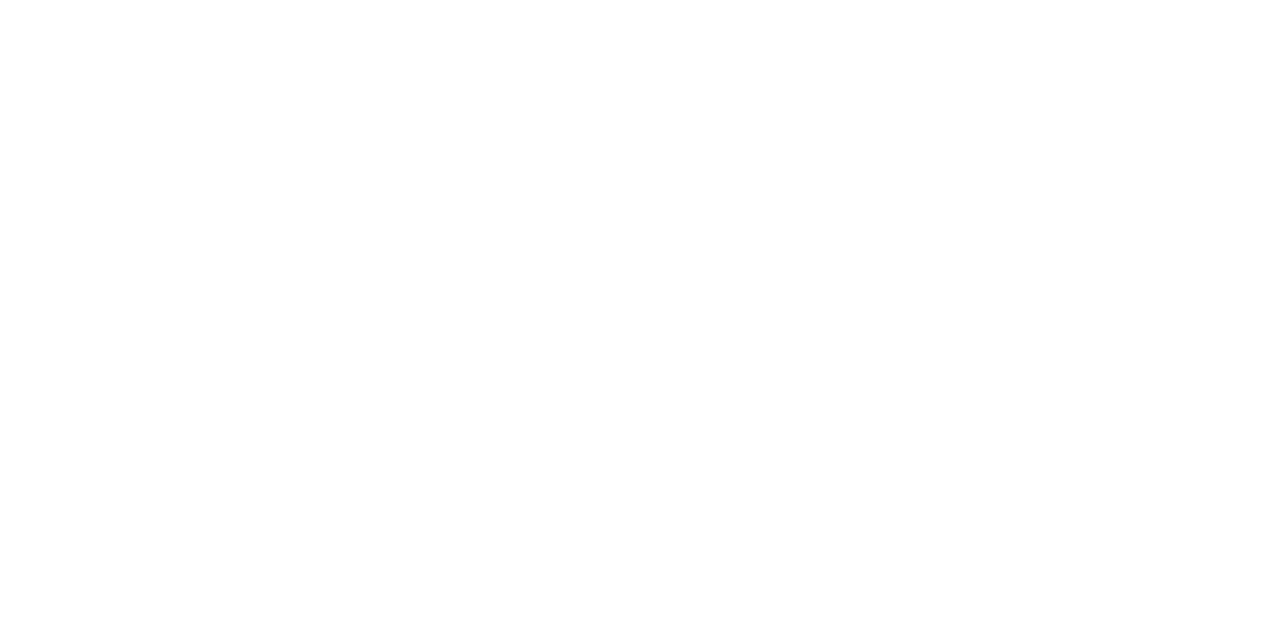
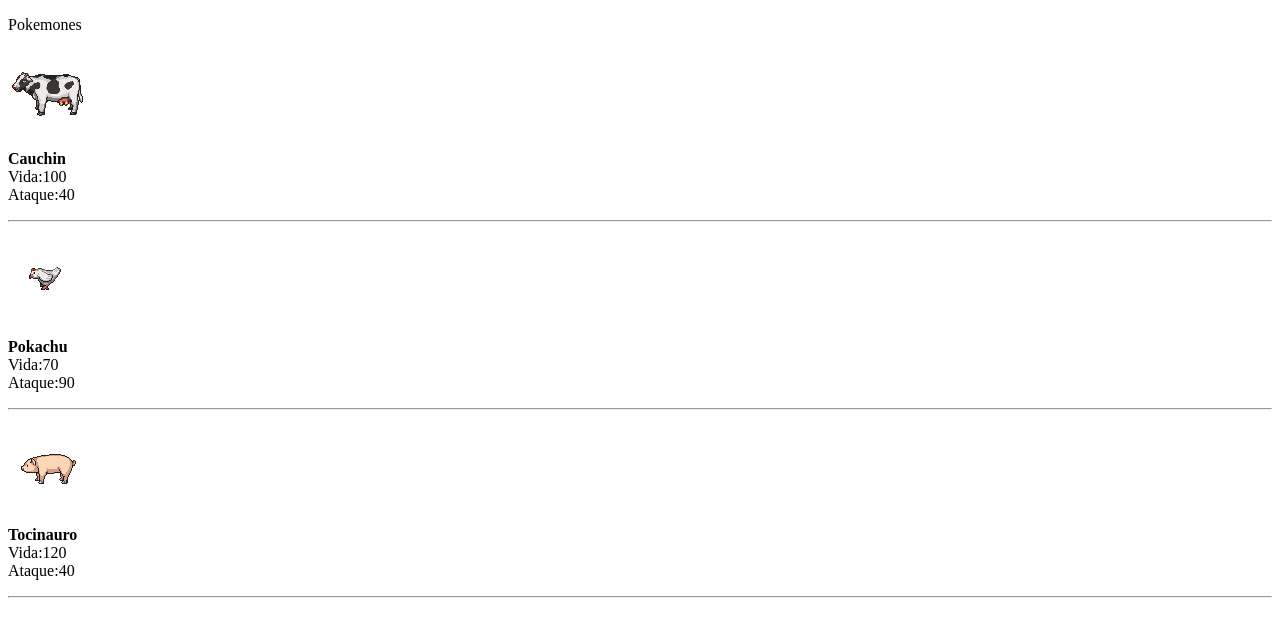
Before and after one commit to mizaelmorales/miniProjectJavaScript, a plain HTML site: page MontersClass/monstersClass.html in a window 1280 px wide. Drawn offline with Linux system fonts and the light colour scheme.

Commit message:
Finalizacion del proyecto MONSTERS
aprendizaje de clases y arrays

```diff
--- /dev/null
+++ b/MontersClass/class.js
@@ -0,0 +1,44 @@
+/*la definicion de un objeto se llama clase
+las instancias de una clase se llama objecto
+ new dispara un constructor
+ funcion se dispara cuando se crea una
+ nueva instancia de la clase se llama
+ constructor= funcionan como una funcion dentro de
+ la clase
+ para agregar una variable se agrega dentro del constructor
+ osea serian sus atributos
+ this es un indicador de la instancia donde
+ this se refiere a la variales dentro
+ de la funcion y no a las q vienen
+ por parametro
+ */
+class Monsters
+{
+	/*Declaracion de variables(Atributos)  con this*/
+	constructor(n,v,a)
+	{
+		this.imagen = new Image();
+		this.nombre=n;
+		this.vida=v;
+		this.ataque=a;
+		this.imagen.src = imagenes[this.nombre];
+		this.tipo = "Tierra";
+	}
+/*dentro de las clases no tienes que escribir function
+porq  se entiende que todo bloque de codigo dentro
+de una clase es una funcion
+*/
+	hablar()
+	{
+		alert(this.nombre);
+	}
+	mostrar()
+	{/*appenchild agregar un hijo al body*/
+		document.body.appendChild(this.imagen);
+		document.write("<p>");
+		document.write("<strong>"+this.nombre+"</strong><br/>");
+		document.write("Vida:"+this.vida+"<br/>");
+		document.write("Ataque:"+this.ataque+"<br/>"+ "<hr />");
+		document.write("</p>");
+	}
+}
--- a/MontersClass/monsters.js
+++ b/MontersClass/monsters.js
@@ -1,26 +1,51 @@
-/*la definicion de un objeto se llama clase
-las instancias de una clase se llama objecto
- new dispara un constructor
- funcion se dispara cuando se crea una
- nueva instancia de la clase se llama
- constructor= funcionan como una funcion dentro de
- la clase
- para agregar una variable se agrega dentro del constructor
- osea serian sus atributos
- this es un indicador de la instancia donde
- this se refiere a la variales dentro
- de la funcion y no a las q vienen
- por parametro
+var x =1;
+var imagenes = [];
+imagenes["Cauchin"] = "vaca.png";
+imagenes["Pokachu"] = "pollo.png";
+imagenes["Tocinauro"] = "cerdo.png";
+
+/*un array es como que si una
+tuviera cajitas
+var cajitas = [];
+ctrl + l limpias consolas lol
+array se le puede empujar un nuevo dato, que se agrega al ultimo
+cajita.push("ultimo");
+se pueden crear array en los cuales las posiciones sean texto
+llamado arrays asociativo
+
+crea una coleccion de variables indexado
+con push by number
+coleccion[0].nombre;
+coleccion[1].hablar();
  */
-class Monsters
+
+
+var coleccion =[];
+coleccion.push(new Monsters("Cauchin",100,40));
+coleccion.push(new Monsters("Pokachu",70,90));
+coleccion.push(new Monsters("Tocinauro",120,40));
+
+/*existe un ciclo especial en
+javascript el cual opera
+por la cantidad de objetos que
+estan dentro de un array
+of 2015 nos muestra la instancia en vez
+del indice
+para cada variable dentro de collecion coloquelo en monster
+of recorre los objectos
+in su indice
+pero igual debe tener un indice
+*/
+for(var monster in coleccion)
 {
+	coleccion[monster].mostrar();
+}
+for(var y of coleccion)
+{
+  console.log(y);
+}
 
-	constructor()
-	{
-
-	this.tipo = "tierra";
-		alert("estoy vivo");
-	}
-
+for(var x in coleccion[0])
+{
+  console.log(x);
 }
-var cauchin = new Monsters();
--- a/MontersClass/monstersClass.html
+++ b/MontersClass/monstersClass.html
@@ -4,6 +4,9 @@
 		<title>MonstersDex</title>
 	</head>
 	<body>
+	<p>Pokemones</p>
+	<script src="class.js">
+	</script>
 	<script src="monsters.js">
 	</script>
 	</body>
```
Also changed, not shown: fizzbozz/fizz.js (+7 -0 lines), multiplica.js (+12 -5 lines).
